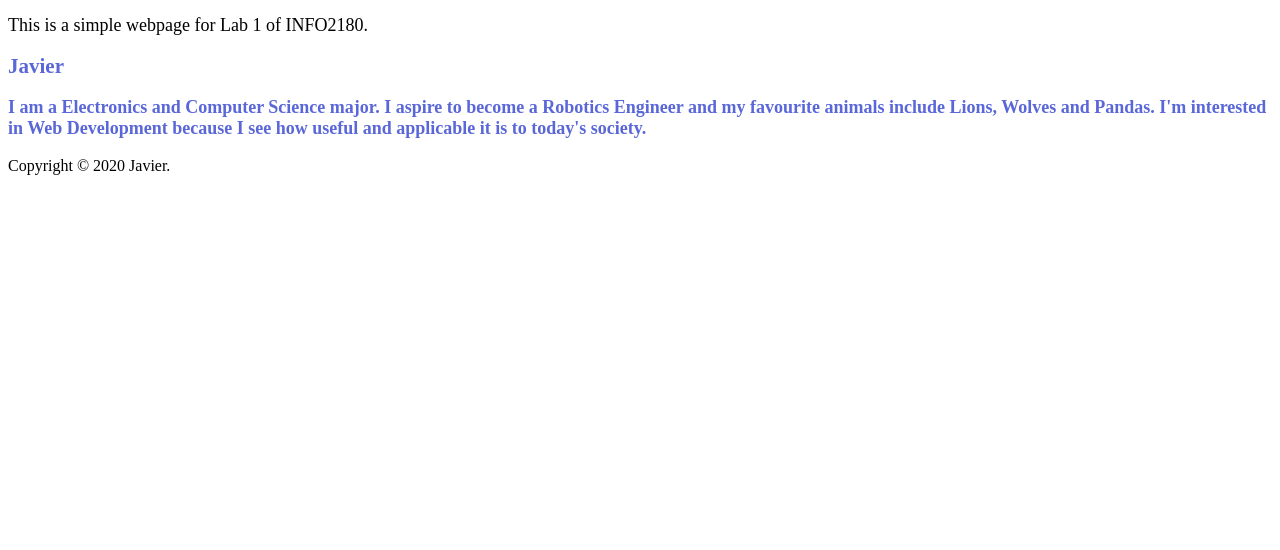
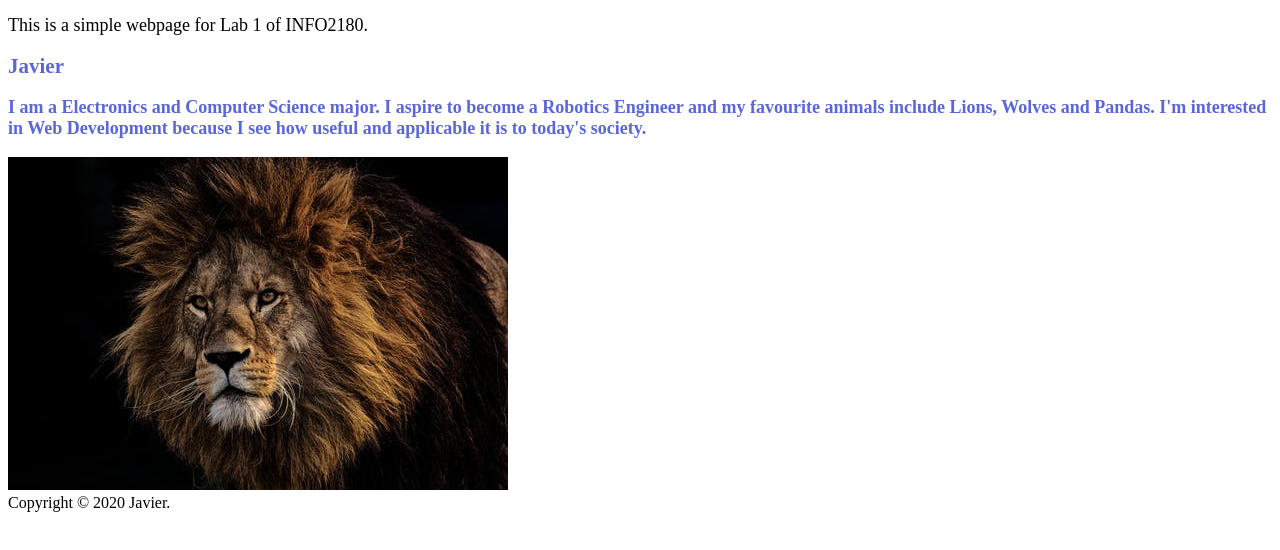
Before and after one commit to javeke/info2180-lab1, a plain HTML site: page index.html in a window 1280 px wide. Shown: the part 46-596 px from the top of the page. Drawn offline with Linux system fonts and the light colour scheme.

Commit message:
Added an image of me to the webpage

```diff
--- a/index.html
+++ b/index.html
@@ -20,6 +20,9 @@
                 I see how useful and applicable it is to today's society.
             </p>
         </h2>
+        <div>
+            <img src="img/calm-lion.jpeg" alt="An image of me">
+        </div>
     </main>
     <footer>
         Copyright &copy; 2020 Javier.
```
Also changed, not shown: img/calm-lion.jpeg (added).
